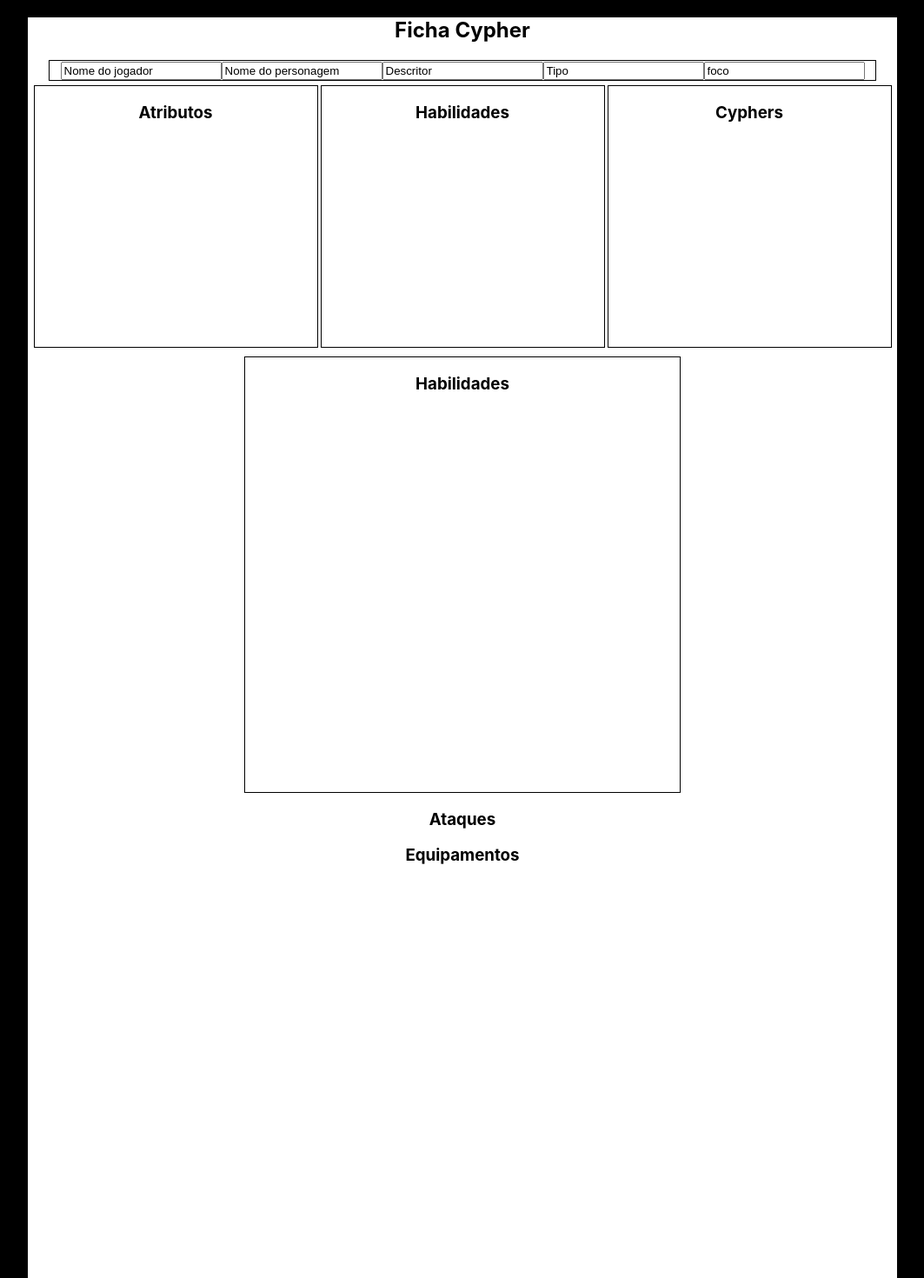
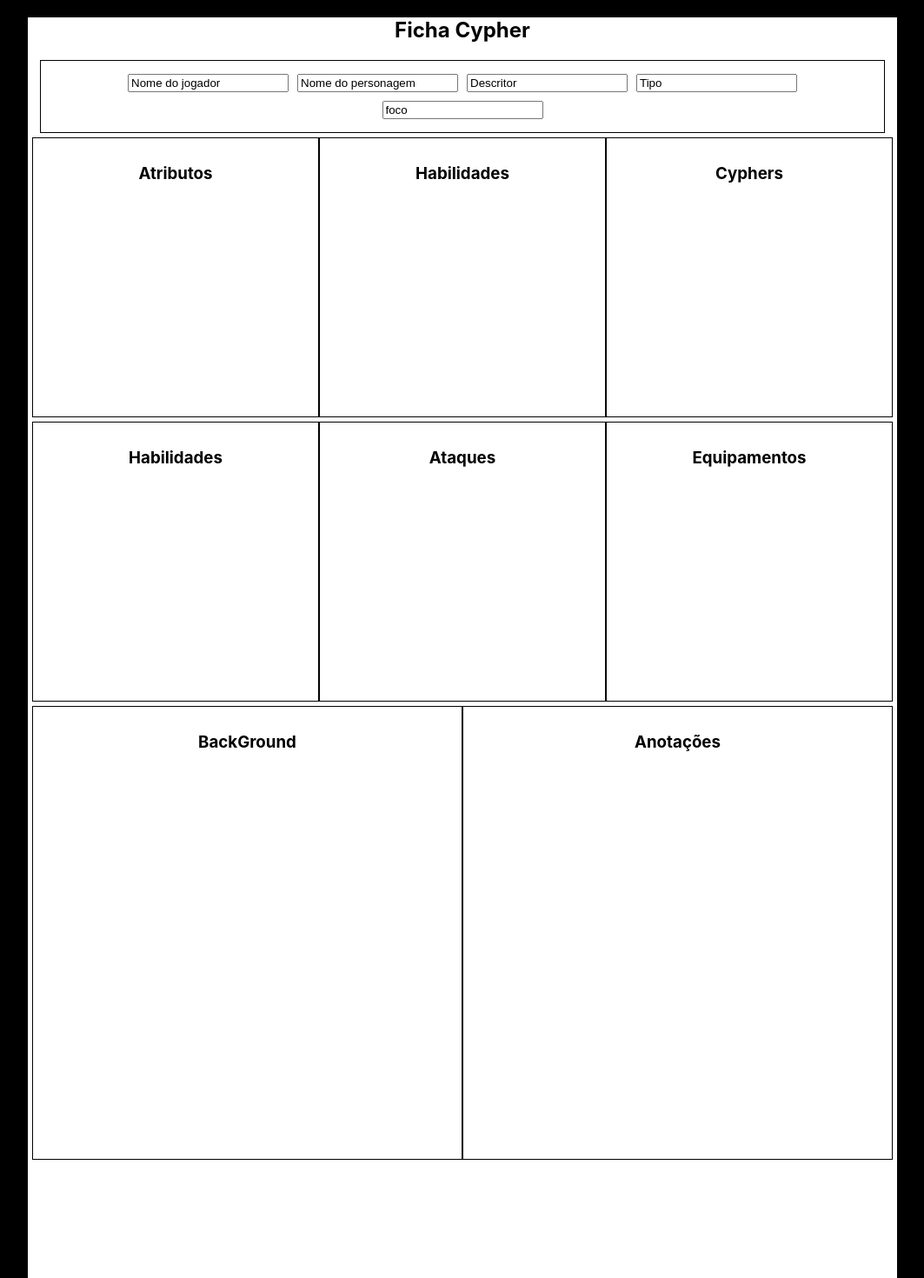
Before and after one commit to AlexandreRodriguesStrapasson/cypher_sheet, a React (Create React App) app in the folder app/: page /Sheet in a window 1280 px wide. Shown: the top 1470 px of the page at 87% size, without its empty margins (108-1171 px from the left). Built offline with nearby package versions, Linux system fonts and the light colour scheme.

Commit message:
style: add more fields

```diff
--- a/app/src/pages/sheet.js
+++ b/app/src/pages/sheet.js
@@ -17,7 +17,7 @@ function Sheet() {
                     <h3>Atributos</h3>
                 </div>
 
-                <div className={Style.abilitties}>
+                <div className={Style.abilities}>
                     <h3>Habilidades</h3>
                 </div>
                 <div className={Style.cyphers}>
@@ -25,18 +25,27 @@ function Sheet() {
                 </div>
             </div>
 
-            <div className={Style.skills}>
-                <h3>Habilidades</h3>
+            <div className={Style.combatSections}>
+                <div className={Style.skills}>
+                    <h3>Habilidades</h3>
+                </div>
+
+                <div className={Style.attack}>
+                    <h3>Ataques</h3>
+                </div>
+                <div className={Style.equipament}>
+                    <h3>Equipamentos</h3>
+                </div>
             </div>
 
-            <div className="attack">
-                <h3>Ataques</h3>
+            <div className={Style.additionalInfoSections}>
+                <div className={Style.backGround}>
+                    <h3>BackGround</h3>
+                </div>
+                <div className={Style.notes}>
+                    <h3>Anotações</h3>
+                </div>
             </div>
-            <div className="equipament">
-                <h3>Equipamentos</h3>
-            </div>
-            <div className="backGround"></div>
-            <div className="notes"></div>
         </div>
     );
 }
--- a/app/src/style/sheet.module.css
+++ b/app/src/style/sheet.module.css
@@ -1,4 +1,4 @@
-.infoSections {
+.infoSections, .combatSections, .additionalInfoSections {
     display: flex;
     justify-content: space-around;
     margin: 0 5px;
@@ -13,25 +13,31 @@
     margin-right: auto;
 }
 
-.characterInfo, .attributeBox, .abilitties, .cyphers, .skills {
+.characterInfo, .attributeBox, .abilities, .cyphers, .skills, .attack, .equipament, .backGround, .notes {
     border: 1px solid;
     margin-bottom: 5px;
     margin-left: auto;
     margin-right: auto;
+    padding: 10px;
 }
 
 .characterInfo {
-    height: auto;
     width: 950px;
 }
 
-.attributeBox, .abilitties, .cyphers {
-    width: 325px;
-    height: 300px;
+.characterInfo input {
+    margin: 5px;
+    display: inline-block;
 }
 
-.skills {
-    width: 500px;
+.attributeBox, .abilities, .cyphers, .skills, .attack, .equipament {
+    width: 475px;
+    height: 300px;
+    text-align: center;
+}
+
+.backGround, .notes {
+    width: 475px;
     height: 500px;
-    margin-top: 5px;
+    text-align: center;
 }
```
